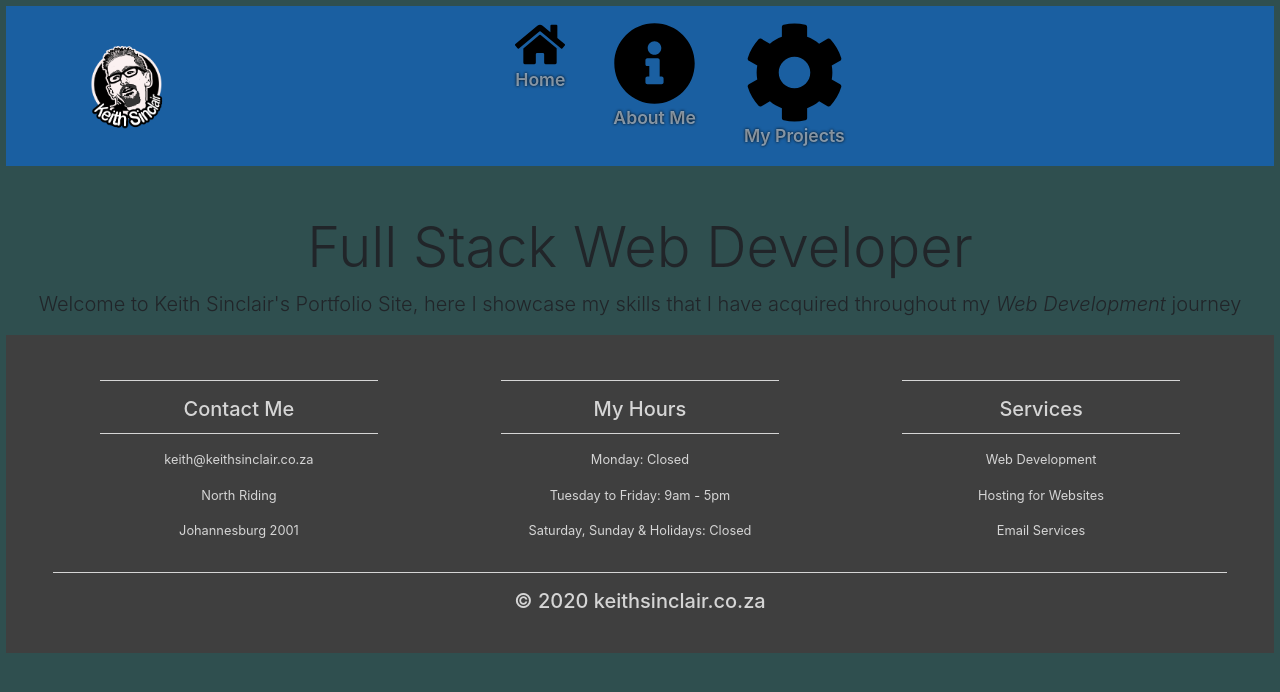
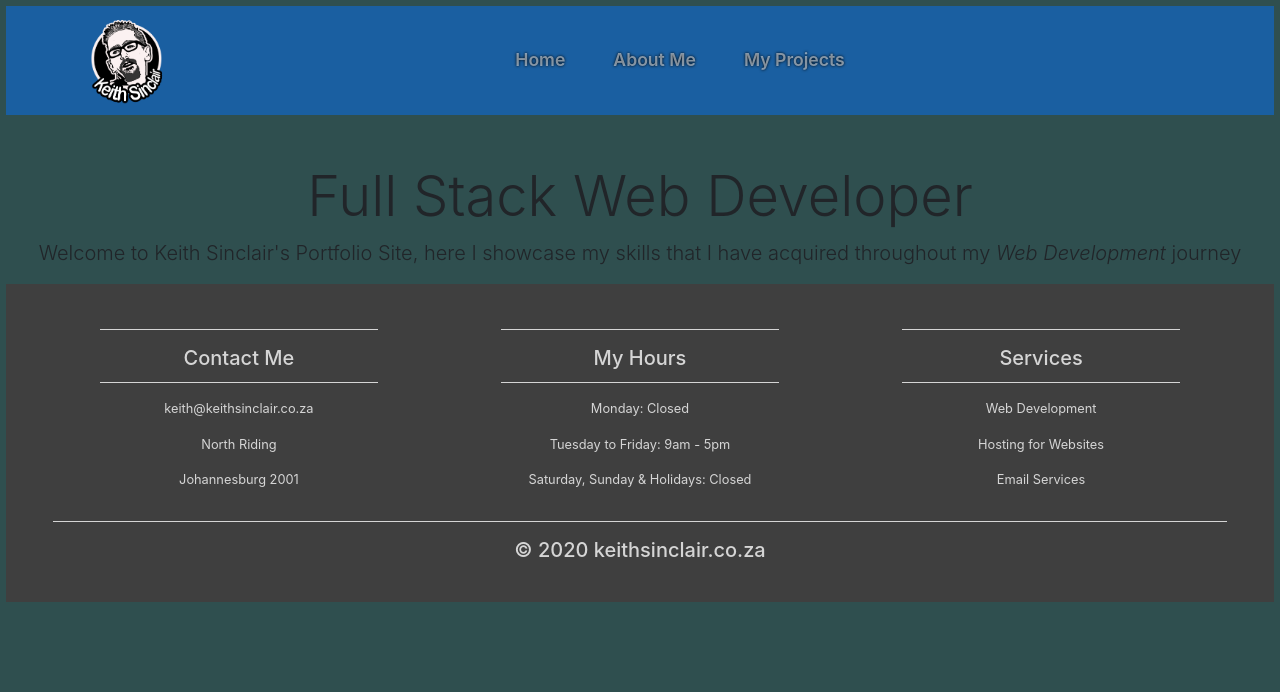
Before and after one commit to KeithRSinclair/vanilla, a website: page index.html in a window 1280 px wide. Drawn offline with nearby package versions, Linux system fonts and the light colour scheme.

Commit message:
removed icons totally

```diff
--- a/index.html
+++ b/index.html
@@ -33,19 +33,13 @@
         <div class="collapse navbar-collapse bgnavbar" id="navbarResponsive">
           <ul class="navbar-nav mx-auto">
             <li class="nav-item">
-              <a href="#" class="nav-link"
-                ><img src="images/home.svg" alt="home icon" />Home</a
-              >
+              <a href="#" class="nav-link">Home</a>
             </li>
             <li class="nav-item">
-              <a href="#" class="nav-link"
-                ><img src="images/info.svg" alt="info icon" />About Me</a
-              >
+              <a href="#" class="nav-link">About Me</a>
             </li>
             <li class="nav-item">
-              <a href="#" class="nav-link"
-                ><img src="images/cog.svg" alt="cog icon" />My Projects</a
-              >
+              <a href="#" class="nav-link">My Projects</a>
             </li>
           </ul>
           <!-- <ul class="navbar-nav">
@@ -130,5 +124,8 @@
 
     <!-- jQuery CDN -->
     <script src="https://ajax.googleapis.com/ajax/libs/jquery/3.3.1/jquery.min.js"></script>
+
+    <!-- Bootstrap CDN -->
+    <script src="https://maxcdn.bootstrapcdn.com/bootstrap/4.0.0/js/bootstrap.min.js"></script>
   </body>
 </html>
```
Also changed, not shown: images/cog.svg (deleted), images/home.svg (deleted), images/info.svg (deleted).
